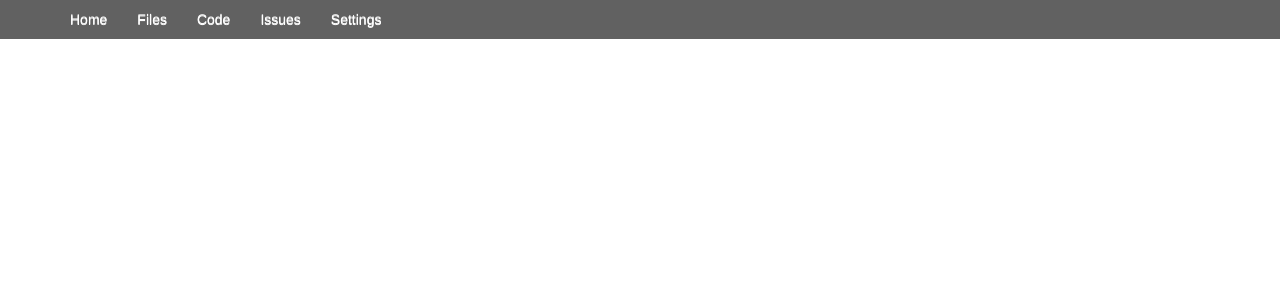
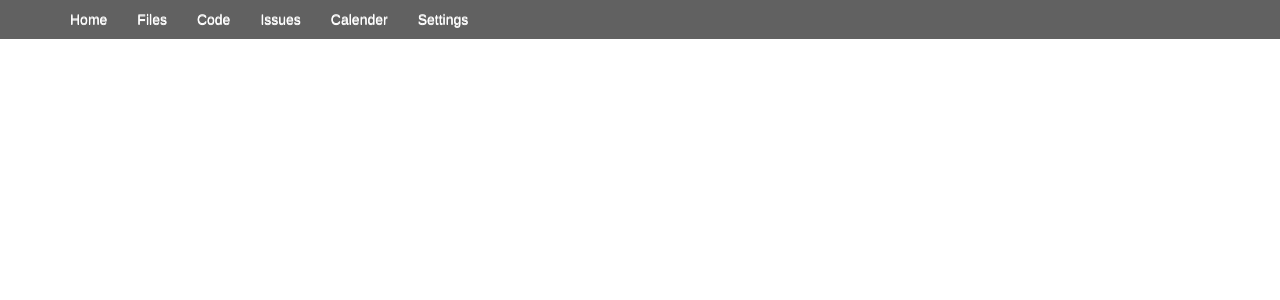
Before and after one commit to basilisk-pm/basilisk, a Django app: page /projects/ in a window 1280 px wide. Shown: the part 41-341 px from the top of the page. Run offline with Django 3.2, Linux system fonts and the light colour scheme; the visitor is signed in with stand-in values (Sample User, id 1).

Commit message:
Adding calendar to the navbar

```diff
--- a/basilisk_pm/templates/project-base.html
+++ b/basilisk_pm/templates/project-base.html
@@ -10,6 +10,7 @@
 		  <li><a href="/projects/{{ project.id }}/files">Files</a></li>
 		  <li><a href="/projects/{{ project.id }}/code">Code</a></li>
 		  <li><a href="/bugs/{{ project.id }}">Issues</a></li>
+		  <li><a href="/projects/{{ project.id }}/calendar">Calender</a></li>
 		  {% if request.user.is_superuser %}
 		  <li><a href="/projects/{{ project.id }}/settings">Settings</a></li>
 		  {% endif %}
```
